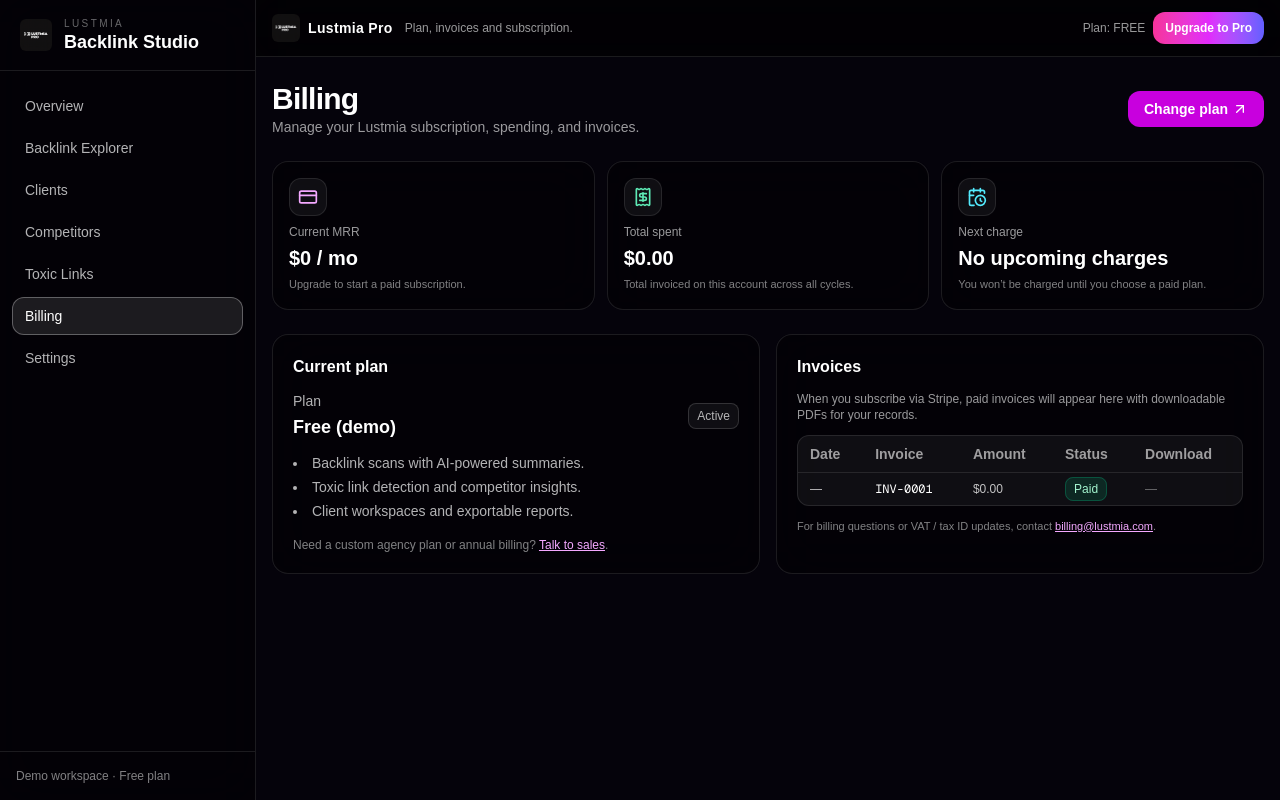
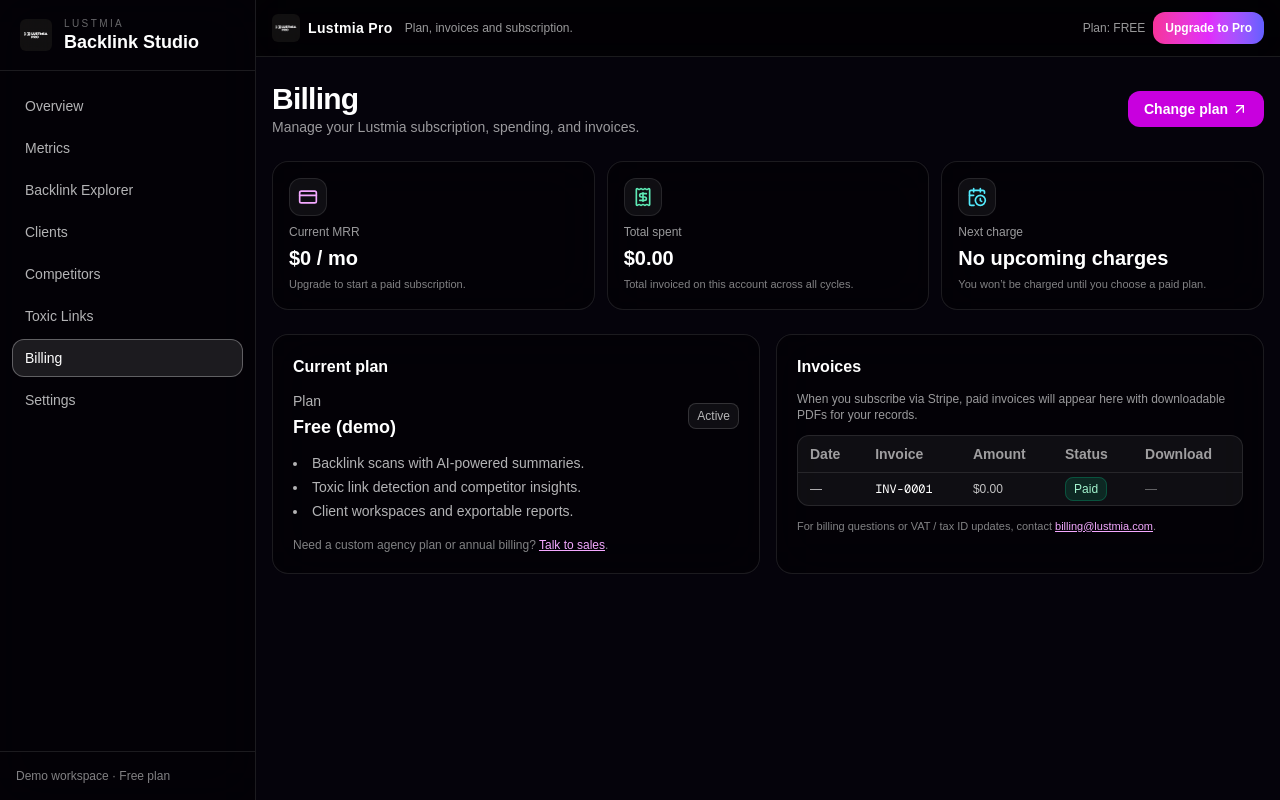
Before and after one commit to Lustmiacancelit/backlinks-lustmia, a Next.js app: page /dashboard/billing in a window 1280 px wide. Built offline with nearby package versions, Linux system fonts and the light colour scheme.

Commit message:
Add Metrics to dashboard sidebar

```diff
--- a/components/DashboardLayout.tsx
+++ b/components/DashboardLayout.tsx
@@ -14,6 +14,10 @@
 
 const navItems = [
   { href: "/dashboard", key: "overview", label: "Overview" },
+
+  // ✅ ADDED: Metrics
+  { href: "/dashboard/metrics", key: "metrics", label: "Metrics" },
+
   {
     href: "/dashboard/backlink-explorer",
     key: "backlink-explorer",
@@ -35,7 +39,8 @@
   // derive an active key from pathname if not explicitly passed
   const derivedActive =
     active ||
-    (navItems.find((item) => pathname?.startsWith(item.href))?.key ?? "overview");
+    (navItems.find((item) => pathname?.startsWith(item.href))?.key ??
+      "overview");
 
   return (
     <div className="min-h-screen bg-[#05030b] text-white flex">
@@ -89,7 +94,7 @@
         {/* TOP BAR */}
         <header className="sticky top-0 z-20 border-b border-white/10 bg-black/60 backdrop-blur-xl">
           <div className="max-w-6xl mx-auto px-4 py-3 flex items-center justify-between gap-3">
-            {/* Left: logo + contextual text */}
+            {/* Left */}
             <div className="flex items-center gap-3 min-w-0">
               <Link
                 href="/dashboard"
@@ -108,9 +113,15 @@
                 </span>
               </Link>
 
-              {/* Context text (desktop only) */}
+              {/* Context text */}
               <div className="hidden md:block text-xs text-white/60 truncate">
-                {derivedActive === "overview" && "Overview of your backlinks."}
+                {derivedActive === "overview" &&
+                  "Overview of your backlinks."}
+
+                {/* ✅ ADDED */}
+                {derivedActive === "metrics" &&
+                  "Website performance, Core Web Vitals & SEO scores."}
+
                 {derivedActive === "backlink-explorer" &&
                   "Inspect individual backlinks & anchors."}
                 {derivedActive === "clients" &&
@@ -126,12 +137,11 @@
               </div>
             </div>
 
-            {/* Right: plan + upgrade button */}
+            {/* Right */}
             <div className="flex items-center gap-2">
               <span className="hidden sm:inline text-xs text-white/60">
                 Plan: <span className="uppercase">Free</span>
               </span>
-              {/* This is your "Upgrade" button that leads to Stripe pricing page */}
               <Link
                 href="/pricing"
                 className="px-3 py-2 rounded-xl bg-gradient-to-r from-pink-500 via-fuchsia-500 to-indigo-500 text-xs font-semibold hover:opacity-90"
```
